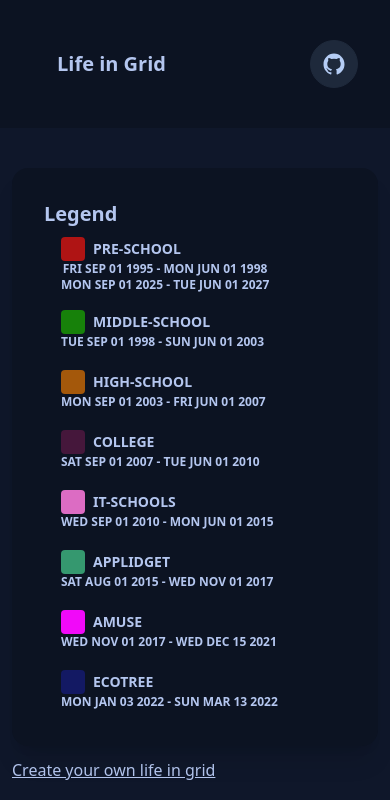
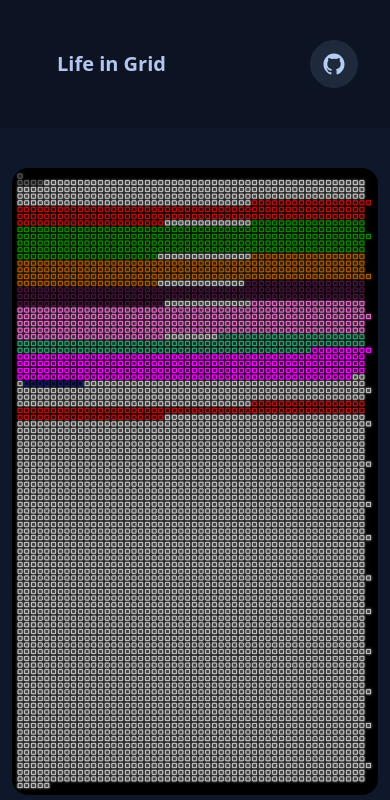
Before and after one commit to guillaume-gomez/life-in-grid, a React (Create React App) app: page / in a window 390 px wide. Shown: the top 800 px of the page. Built offline with nearby package versions, Linux system fonts and the light colour scheme; what unstated-next would draw is missing.

Commit message:
change placement of items in canvas view

```diff
--- a/src/LifeInGridView.tsx
+++ b/src/LifeInGridView.tsx
@@ -67,7 +67,7 @@
   }
 
   return (
-    <div className="flex flex-col md:flex-row gap-5">
+    <div className="flex flex-col-reverse md:flex-row gap-5">
         <div className="md:w-3/12 flex flex-col gap-3">
           <Legend
             selectedPeriod={selectedPeriod}
```
